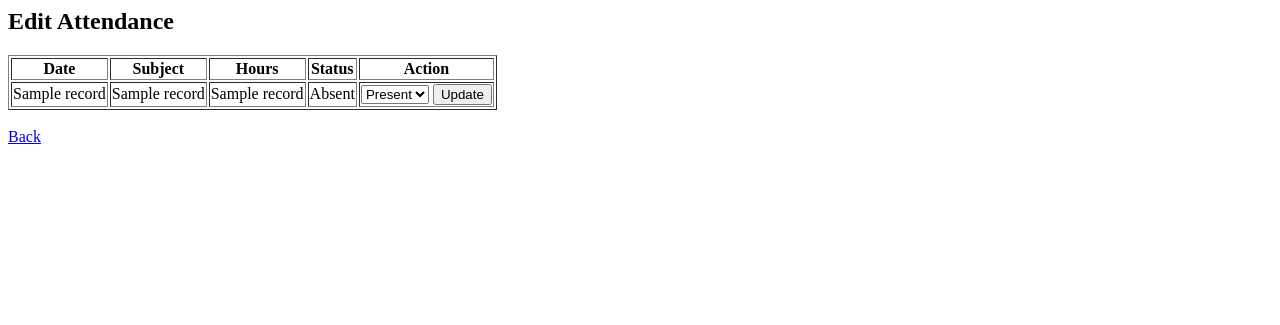
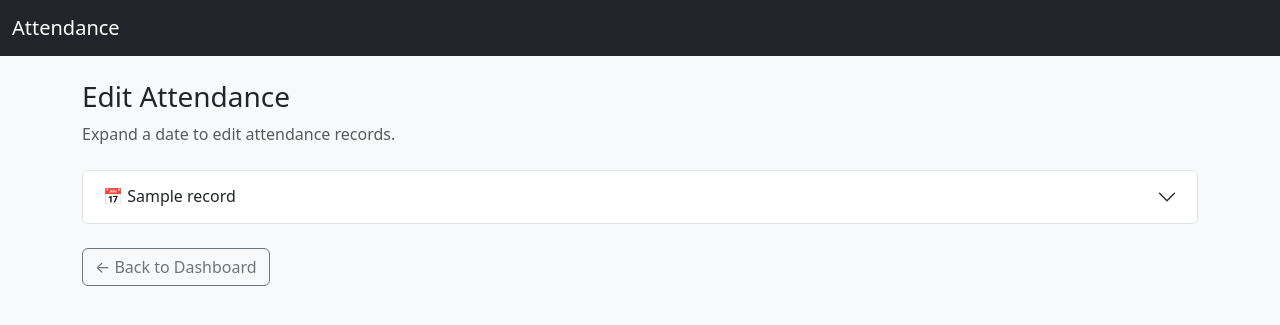
Before and after one commit to Jeffy723/Attendance-App, a Flask app: template templates/edit_attendance.html in a window 1280 px wide. Shown: the top 325 px of the page. Run offline with Flask 3, Linux system fonts and the light colour scheme; the template is opened without the code that fills it: most values are stand-ins (such as "Sample title", 1, 10 or a date in 2020).

Commit message:
Improve Edit Attendance UI with date-wise collapsible sections

```diff
--- a/templates/edit_attendance.html
+++ b/templates/edit_attendance.html
@@ -1,39 +1,98 @@
-<h2>Edit Attendance</h2>
+{% extends "base.html" %}
+{% block title %}Edit Attendance{% endblock %}
 
-<table border="1">
+{% block content %}
+
+<div class="mb-4">
+  <h3>Edit Attendance</h3>
+  <p class="text-muted">
+    Expand a date to edit attendance records.
+  </p>
+</div>
+
+{% set current_date = None %}
+
+<div class="accordion" id="attendanceAccordion">
+
+{% for r in records %}
+  {% if current_date != r[1] %}
+    {% if not loop.first %}
+        </tbody>
+        </table>
+        </div>
+        </div>
+      </div>
+    {% endif %}
+
+    {% set current_date = r[1] %}
+    <div class="accordion-item mb-2">
+      <h2 class="accordion-header">
+        <button
+          class="accordion-button collapsed"
+          type="button"
+          data-bs-toggle="collapse"
+          data-bs-target="#date{{ loop.index }}"
+        >
+          📅 {{ r[1] }}
+        </button>
+      </h2>
+
+      <div
+        id="date{{ loop.index }}"
+        class="accordion-collapse collapse"
+        data-bs-parent="#attendanceAccordion"
+      >
+        <div class="accordion-body p-0">
+
+        <table class="table table-bordered align-middle mb-0">
+          <thead class="table-light">
             <tr>
-  <th>Date</th>
               <th>Subject</th>
               <th>Hours</th>
               <th>Status</th>
               <th>Action</th>
             </tr>
+          </thead>
+          <tbody>
+  {% endif %}
 
-{% for r in records %}
     <tr>
-  <td>{{ r[1] }}</td>
       <td>{{ r[2] }}</td>
       <td>{{ r[3] }}</td>
       <td>
-    {% if r[4] == 1 %}
-      Present
+        {% if r[4] %}
+          <span class="badge bg-success">Present</span>
         {% else %}
-      Absent
+          <span class="badge bg-danger">Absent</span>
         {% endif %}
       </td>
       <td>
-    <form method="post" style="display:inline;">
+        <form method="post" class="d-flex gap-2">
           <input type="hidden" name="att_id" value="{{ r[0] }}">
-      <select name="status">
-        <option value="1">Present</option>
-        <option value="0">Absent</option>
+          <select name="status" class="form-select form-select-sm">
+            <option value="1" {% if r[4] %}selected{% endif %}>Present</option>
+            <option value="0" {% if not r[4] %}selected{% endif %}>Absent</option>
           </select>
-      <button type="submit">Update</button>
+          <button class="btn btn-sm btn-primary">
+            Update
+          </button>
         </form>
       </td>
     </tr>
+
+  {% if loop.last %}
+        </tbody>
+        </table>
+        </div>
+      </div>
+    </div>
+  {% endif %}
 {% endfor %}
-</table>
 
-<br>
-<a href="/dashboard">Back</a>
+</div>
+
+<a href="/dashboard" class="btn btn-outline-secondary mt-3">
+  ← Back to Dashboard
+</a>
+
+{% endblock %}
```
Lines whose indentation alone changed are shown as unchanged.
